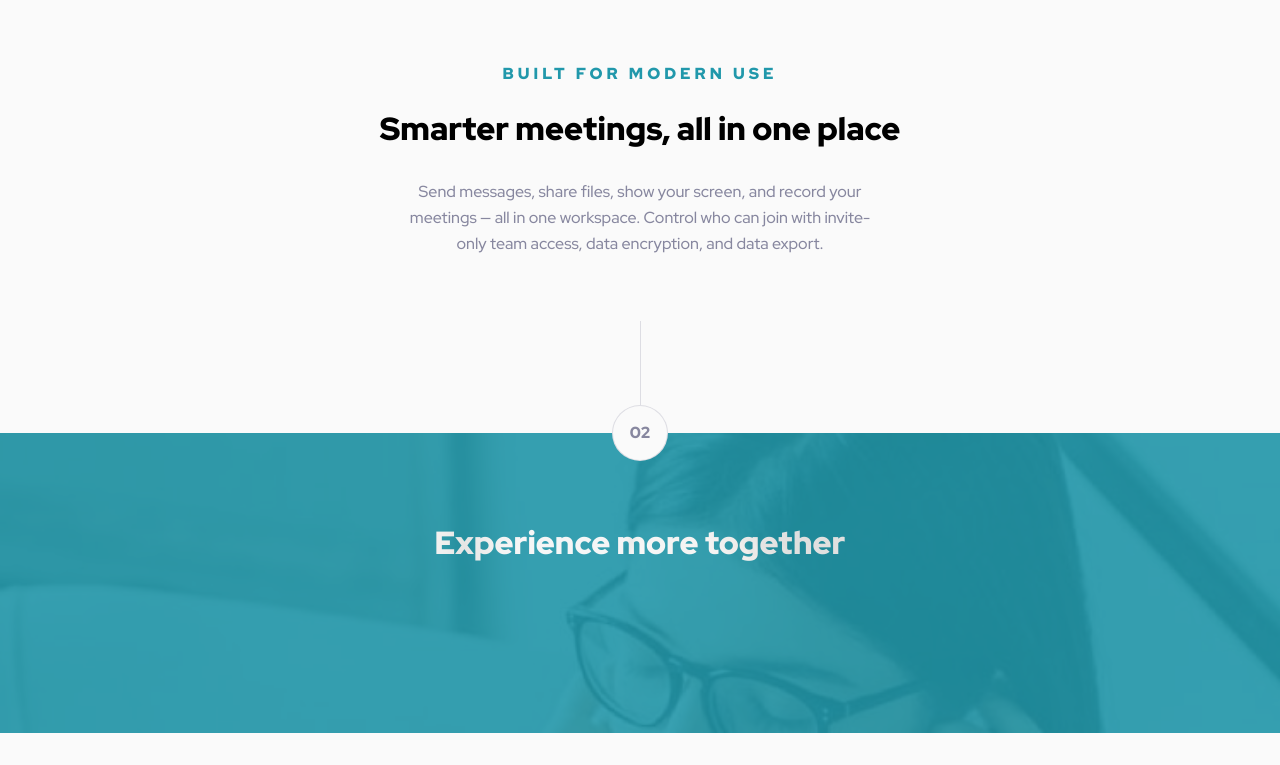
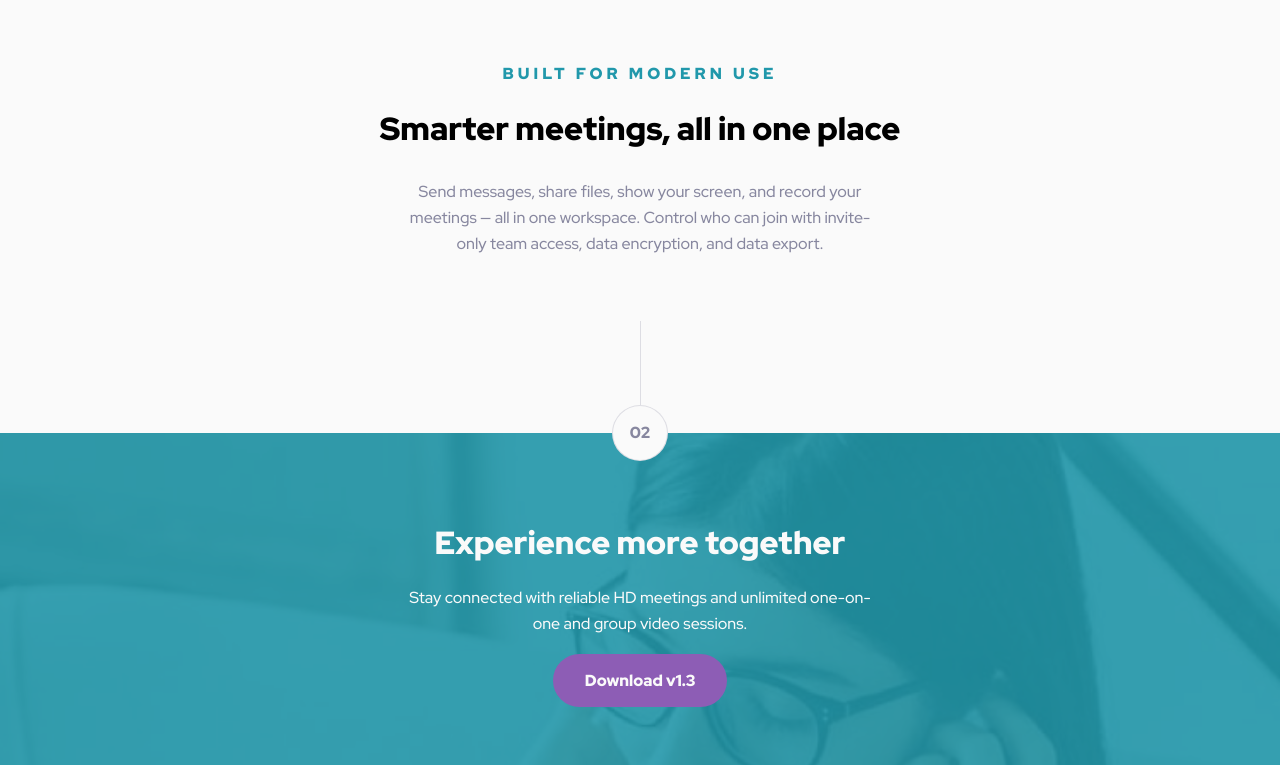
Before and after one commit to burrijw/fm-meet-landing-page, a plain HTML site: page index.html in a window 1280 px wide. Shown: the part 2114-2879 px from the top of the page. Before the commit the page ends 2847 px from the top, so only its background shows below. Drawn offline with Linux system fonts and the light colour scheme.

Commit message:
updated footer section

```diff
--- a/index.html
+++ b/index.html
@@ -89,19 +89,24 @@
         </div>
         <div class="section-02__content">
           <!-- heading -->
-          <h2 class='section-02__heading'>Experience more together</h2>
+          <div class="section-02__content-wrapper">
+            <h2 class="section-02__heading">Experience more together</h2>
+            <!-- copy -->
+            <p class="section-02__copy text-body">
+              Stay connected with reliable HD meetings and unlimited one-on-one
+              and group video sessions.
+            </p>
+            <!-- button -->
+            <a class="btn" data-variant="purple" href="#"
+              >Download <span>v1.3</span></a
+            >
+          </div>
         </div>
-        <!-- copy -->
-        <!-- button -->
       </section>
     </main>
 
     <!--
-
-  02
-  Experience more together
-  Stay connected with reliable HD meetings and unlimited one-on-one and group video sessions.
-
-  Download v1.3 -->
+      Download v1.3
+   -->
   </body>
 </html>
--- a/style.css
+++ b/style.css
@@ -229,10 +229,10 @@ section[data-indicator] .section-content {
 .section-02__content {
 	min-height: 300px;
 	background-color: var(--blue-200);
-  position: relative;
 	padding-inline: var(--p-inline);
 	padding-block-start: 5.75rem;
 	padding-block-end: 4.5rem;
+	position: relative;
 }
 
 .section-02__content::before {
@@ -250,6 +250,17 @@ section[data-indicator] .section-content {
 	opacity: 11%;
 }
 
+.section-02__content-wrapper {
+	position: relative;
+	z-index: 10;
+}
+
 .section-02__heading {
 	font: var(--ff-heading-sm);
+	margin-block-end: 1.5rem;
 }
+
+.section-02__copy {
+	margin-block-end: 2rem;
+	color: var(--white);
+}
```
Lines whose indentation alone changed are shown as unchanged.
